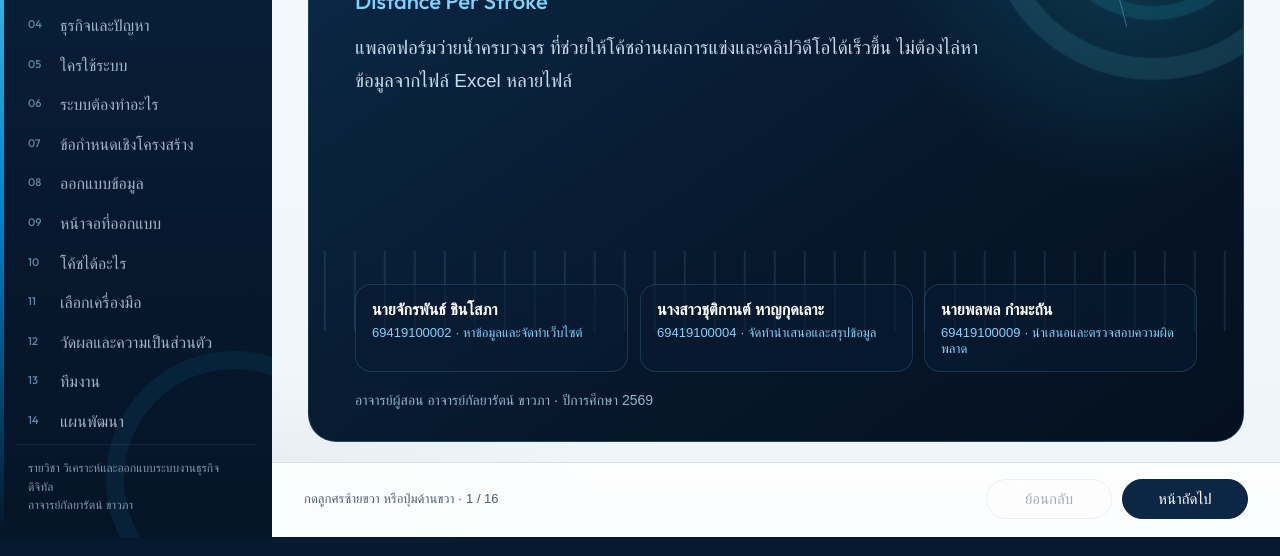
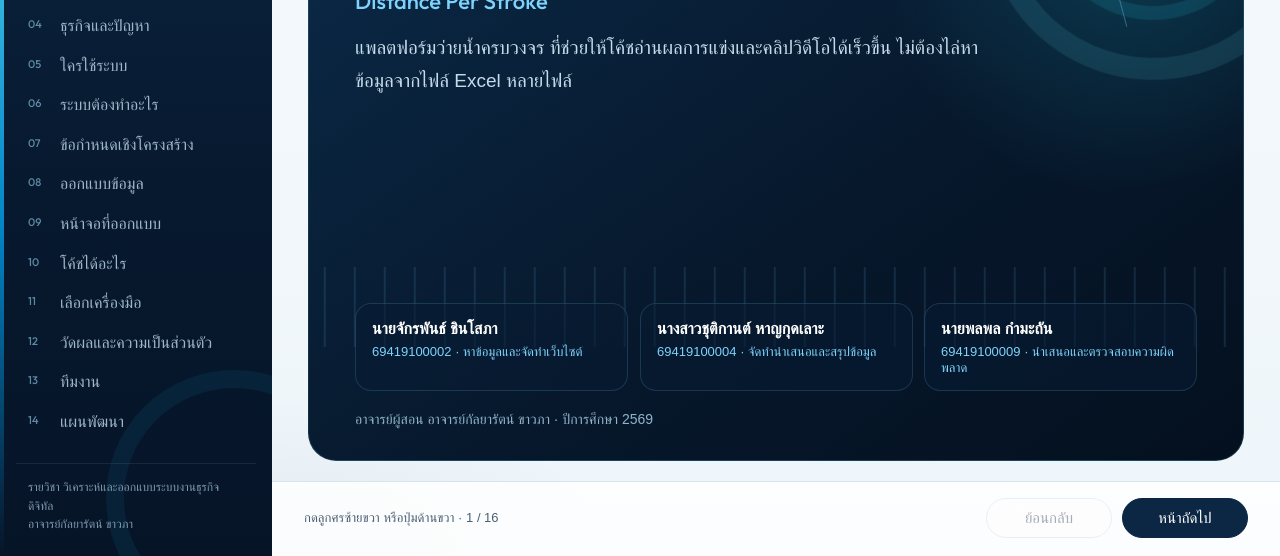
Before and after one commit to pammatan/bluehub-dps-presentation, a plain HTML site: page index.html in a window 1280 px wide. Shown: the part 263-819 px from the top of the page. Drawn offline with Linux system fonts and the light colour scheme; a web font is replaced by a local one.

Commit message:
Make cover fill the preview viewport height.
Co-authored-by: Cursor <cursoragent@cursor.com>

```diff
--- a/styles.css
+++ b/styles.css
@@ -32,6 +32,7 @@ button { font-family: inherit; }
   display: grid;
   grid-template-columns: var(--sidebar) 1fr;
   height: 100%;
+  min-height: 100dvh;
 }
 
 .sidebar {
@@ -361,7 +362,7 @@ p { font-size: 17px; line-height: 1.75; color: #3d5366; }
   position: relative;
   overflow: hidden;
   flex: 1;
-  min-height: 100%;
+  min-height: calc(100dvh - 168px);
   display: flex;
   flex-direction: column;
   background:
```
